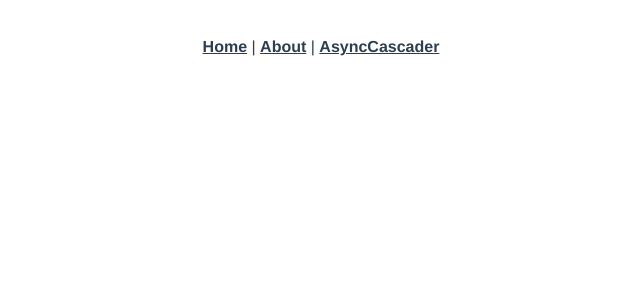
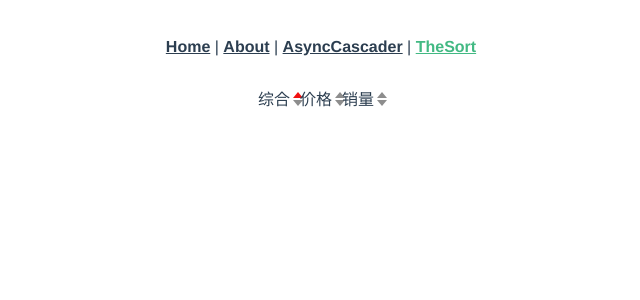
Before and after one commit to shao4598/element-ui-demo, a Vue app: page /TheSort in a window 1280 px wide. Shown: the top 300 px of the page, without its empty margins (319-959 px from the left). Built offline with nearby package versions, Linux system fonts and the light colour scheme.

Commit message:
排序按钮

```diff
--- a/package.json
+++ b/package.json
@@ -10,6 +10,8 @@
   "dependencies": {
     "core-js": "^3.8.3",
     "element-ui": "^2.15.9",
+    "sass": "^1.54.5",
+    "sass-loader": "^13.0.2",
     "vue": "^2.6.14",
     "vue-router": "^3.5.1",
     "vuex": "^3.6.2"
--- a/src/App.vue
+++ b/src/App.vue
@@ -1,3 +1,11 @@
+<!--
+ * @Author: jwt 1974890451@qq.com
+ * @Date: 2022-08-04 14:59:36
+ * @LastEditors: jwt 1974890451@qq.com
+ * @LastEditTime: 2022-08-22 19:11:19
+ * @FilePath: \element-ui-demo\src\App.vue
+ * @Description: 这是默认设置,请设置`customMade`, 打开koroFileHeader查看配置 进行设置: https://github.com/OBKoro1/koro1FileHeader/wiki/%E9%85%8D%E7%BD%AE
+-->
 <template>
   <div id="app">
     <nav>
@@ -6,6 +14,8 @@
       <router-link to="/about">About</router-link>
       |
       <router-link to="/AsyncCascader">AsyncCascader</router-link>
+      |
+      <router-link to="/TheSort">TheSort</router-link>
     </nav>
     <router-view />
   </div>
--- /dev/null
+++ b/src/components/sort-button-group.vue
@@ -0,0 +1,43 @@
+<!--
+ * @Author: jwt 1974890451@qq.com
+ * @Date: 2022-08-22 19:02:34
+ * @LastEditors: jwt 1974890451@qq.com
+ * @LastEditTime: 2022-08-22 19:21:19
+ * @FilePath: \element-ui-demo\src\components\sortButtonGroup.vue
+ * @Description: 这是默认设置,请设置`customMade`, 打开koroFileHeader查看配置 进行设置: https://github.com/OBKoro1/koro1FileHeader/wiki/%E9%85%8D%E7%BD%AE
+-->
+<template>
+  <div class="f fjsb h100">
+    <slot></slot>
+  </div>
+</template>
+
+<script>
+export default {
+  name: 'SortButtonGroup',
+  componentName: 'SortButtonGroup',
+  model: {
+    event: 'change',
+  },
+  props: {
+    value: {
+      type: Object,
+      default: () => {
+        return {};
+      },
+    },
+  },
+};
+</script>
+
+<style lang="scss" scoped>
+.h100 {
+  height: 100%;
+}
+.f {
+  display: flex;
+}
+.fjsb {
+  justify-content: center;
+}
+</style>
--- /dev/null
+++ b/src/components/sort-button.vue
@@ -0,0 +1,97 @@
+<!--
+ * @Author: jwt 1974890451@qq.com
+ * @Date: 2022-08-22 19:02:34
+ * @LastEditors: jwt 1974890451@qq.com
+ * @LastEditTime: 2022-08-22 19:28:24
+ * @FilePath: \element-ui-demo\src\components\sortButton.vue
+ * @Description: 这是默认设置,请设置`customMade`, 打开koroFileHeader查看配置 进行设置: https://github.com/OBKoro1/koro1FileHeader/wiki/%E9%85%8D%E7%BD%AE
+-->
+<template>
+  <div class="f fac pointer">
+    <div @click="onClickText">
+      <slot></slot>
+    </div>
+    <div class="yz-icon-d-caret">
+      <i :class="['el-icon-caret-top', upClass]" @click="onClickUp"></i>
+      <i :class="['el-icon-caret-bottom', downClass]" @click="onClickDown"></i>
+    </div>
+  </div>
+</template>
+
+<script>
+import Emitter from 'element-ui/src/mixins/emitter';
+export default {
+  name: 'SortButton',
+  mixins: [Emitter],
+  props: {
+    value: {
+      type: String,
+      default: '',
+    },
+  },
+  computed: {
+    upClass() {
+      if (this.$parent.value.value !== this.value) {
+        return 'grey';
+      }
+      return this.$parent.value.sort === 1 ? 'red' : 'grey'; //1:升序，2：降序
+    },
+    downClass() {
+      if (this.$parent.value.value !== this.value) {
+        return 'grey';
+      }
+      return this.$parent.value.sort === 2 ? 'red' : 'grey'; //1:升序，2：降序
+    },
+  },
+  methods: {
+    onClickText() {
+      console.log('onClickSlot');
+      if (this.$parent.value.value !== this.value) {
+        return this.onClickUp();
+      }
+      return this.$parent.value.sort === 1
+        ? this.onClickDown()
+        : this.onClickUp(); //1:升序，2：降序
+    },
+    onClickUp() {
+      this.dispatch('SortButtonGroup', 'change', {
+        value: this.value,
+        sort: 1,
+      });
+    },
+    onClickDown() {
+      this.dispatch('SortButtonGroup', 'change', {
+        value: this.value,
+        sort: 2,
+      });
+    },
+  },
+};
+</script>
+
+<style lang="scss" scoped>
+.f {
+  display: flex;
+}
+.fac {
+  align-items: center;
+}
+.pointer {
+  cursor: pointer;
+}
+.yz-icon-d-caret {
+  display: flex;
+  flex-direction: column;
+  // margin: 0 3px;
+  width: 10px;
+  i {
+    color: #8d8d8d;
+  }
+  .el-icon-caret-top {
+    height: 7px;
+  }
+  .red {
+    color: #f11111;
+  }
+}
+</style>
--- a/src/router/index.js
+++ b/src/router/index.js
@@ -2,7 +2,7 @@
  * @Author: jwt 1974890451@qq.com
  * @Date: 2022-08-04 14:40:10
  * @LastEditors: jwt 1974890451@qq.com
- * @LastEditTime: 2022-08-04 14:46:20
+ * @LastEditTime: 2022-08-22 19:08:00
  * @FilePath: \element-ui-demo\src\router\index.js
  * @Description: 这是默认设置,请设置`customMade`, 打开koroFileHeader查看配置 进行设置: https://github.com/OBKoro1/koro1FileHeader/wiki/%E9%85%8D%E7%BD%AE
  */
@@ -10,6 +10,7 @@ import Vue from 'vue';
 import VueRouter from 'vue-router';
 import HomeView from '../views/HomeView.vue';
 import AsyncCascader from '../views/async-cascader.vue';
+import TheSort from '../views/the-sort.vue';
 
 Vue.use(VueRouter);
 
@@ -33,6 +34,11 @@ const routes = [
     name: 'AsyncCascader',
     component: AsyncCascader,
   },
+  {
+    path: '/TheSort',
+    name: 'TheSort',
+    component: TheSort,
+  },
 ];
 
 const router = new VueRouter({
--- /dev/null
+++ b/src/views/the-sort.vue
@@ -0,0 +1,36 @@
+<!--
+ * @Author: jwt 1974890451@qq.com
+ * @Date: 2022-08-22 19:03:17
+ * @LastEditors: jwt 1974890451@qq.com
+ * @LastEditTime: 2022-08-22 19:19:16
+ * @FilePath: \element-ui-demo\src\views\Sort.vue
+ * @Description: 这是默认设置,请设置`customMade`, 打开koroFileHeader查看配置 进行设置: https://github.com/OBKoro1/koro1FileHeader/wiki/%E9%85%8D%E7%BD%AE
+-->
+<template>
+  <SortButtonGroup v-model="sortBy" @change="onChange">
+    <SortButton value="1">综合</SortButton>
+    <SortButton value="2">价格</SortButton>
+    <SortButton value="3">销量</SortButton>
+  </SortButtonGroup>
+</template>
+
+<script>
+import SortButton from '@/components/sort-button.vue';
+import SortButtonGroup from '@/components/sort-button-group.vue';
+export default {
+  components: { SortButton, SortButtonGroup },
+  data() {
+    return {
+      sortBy: {
+        value: '1',
+        sort: 1,
+      },
+    };
+  },
+  methods: {
+    onChange(val) {
+      console.log('onChange', val);
+    },
+  },
+};
+</script>
```
